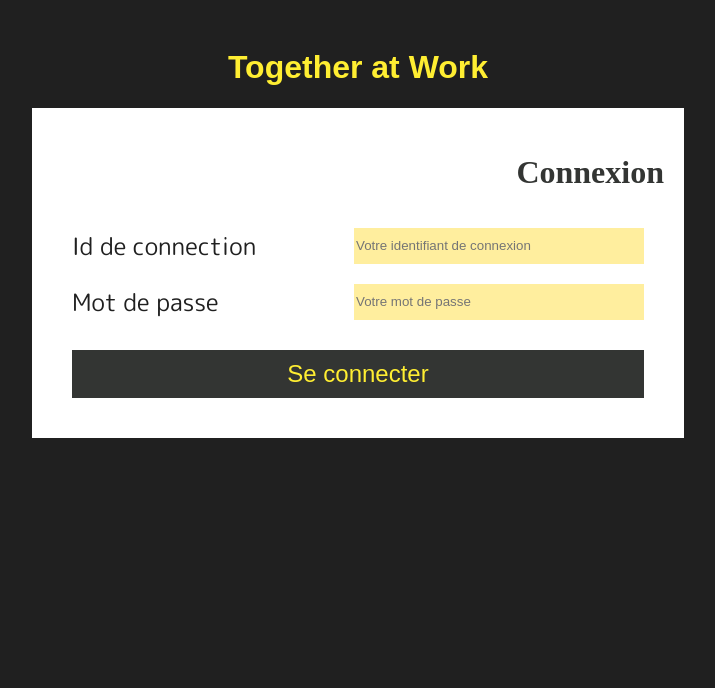
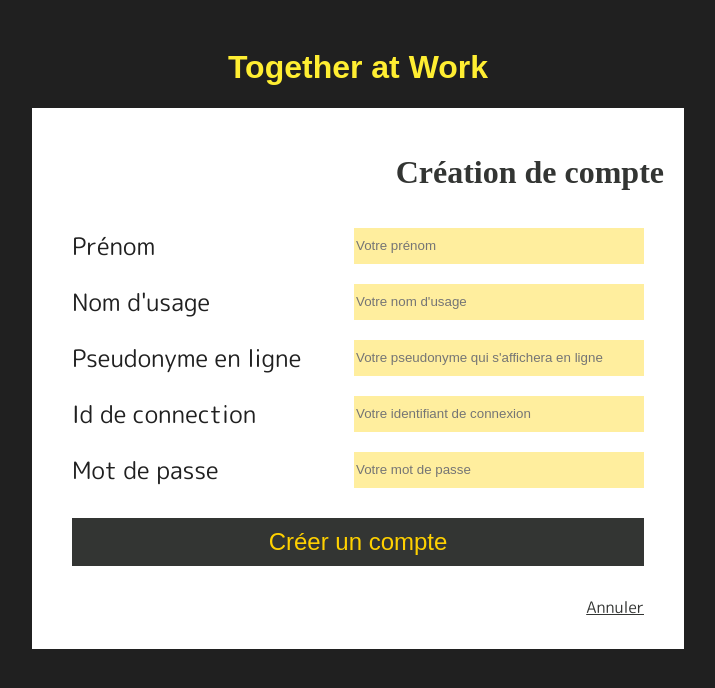
Before and after one commit to jereMYltar/jeremy_mergoud_7_21022022, a Vue app in the folder frontend/: page /signup in a window 1280 px wide. Shown: the top 688 px of the page, without its empty margins (282-997 px from the left). Built offline with nearby package versions, Linux system fonts and the light colour scheme; a web font is replaced by a local one.

Commit message:
route signup route login gestion des erreurs

```diff
--- a/frontend/public/index.html
+++ b/frontend/public/index.html
@@ -5,7 +5,6 @@
     <meta http-equiv="X-UA-Compatible" content="IE=edge">
     <meta name="viewport" content="width=device-width,initial-scale=1.0">
     <link rel="icon" href="<%= BASE_URL %>favicon.ico">
-    <link rel="stylesheet" type="text/css" href="../src/assets/style.css">
     <title><%= htmlWebpackPlugin.options.title %></title>
   </head>
   <body>
--- a/frontend/src/App.vue
+++ b/frontend/src/App.vue
@@ -1,13 +1,14 @@
 <template>
   <div class="container">
     <h1 class="titre">Together at Work</h1>
-    <ConnectionView></ConnectionView>
+    <!-- <HomeView></HomeView> -->
+    <router-view />
   </div>
 </template>
 
 <script>
-import ConnectionView from "@/views/ConnectionView.vue";
-export default {
-  components: { ConnectionView },
-};
+// import HomeView from "@/views/HomeView.vue";
+// export default {
+//   components: { HomeView },
+// };
 </script>
--- a/frontend/src/assets/style.css
+++ b/frontend/src/assets/style.css
@@ -31,6 +31,11 @@ body {
   color: #202020;
   text-align: left;
 }
+.text {
+  font-family: "Calibri", sans-serif;
+  font-size: 1em;
+  text-align: center;
+}
 .container {
   display: flex;
   flex-direction: column;
@@ -46,18 +51,33 @@ body {
   background-color: #ffd10061;
   border: none;
 }
-.connectionButton {
+.basicButton {
   margin: 20px;
   padding: 10px;
   font-family: "Sonsie One", sans-serif;
   font-size: 1.5em;
   text-align: center;
+  text-decoration: none;
   border: none;
   cursor: pointer;
-  color: #ffee32;
+  color: #ffd100;
   background-color: #333533;
 }
-.connectionButton:hover {
-  color: #ffd100;
+.basicButton:hover {
+  color: #ffee32;
   background-color: #202020;
 }
+.littleButton {
+  margin: 10px 20px;
+  font-family: "M PLUS Rounded 1c", sans-serif;
+  font-size: 1em;
+  text-align: right;
+  text-decoration: underline;
+  border: none;
+  cursor: pointer;
+  color: #333533;
+}
+.littleButton:hover {
+  color: #ffd100;
+  text-decoration: none;
+}
--- a/frontend/src/router/index.js
+++ b/frontend/src/router/index.js
@@ -1,22 +1,48 @@
 import { createRouter, createWebHistory } from "vue-router";
-import ConnectionView from "../views/ConnectionView.vue";
+import HomeView from "@/views/HomeView.vue";
+import LoginView from "@/views/LoginView.vue";
+import SignUpView from "@/views/SignUpView.vue";
+import NotFound from "@/views/NotFoundView.vue";
+import NetworkError from "@/views/NetworkErrorView.vue";
+import NotAuthorized from "@/views/NotAuthorizedView.vue";
 
 const routes = [
   {
     path: "/",
-    name: "identification",
-    component: ConnectionView,
+    name: "HomePage",
+    component: HomeView,
   },
-  // ,
-  // {
-  //   path: "/about",
-  //   name: "about",
-  //   // route level code-splitting
-  //   // this generates a separate chunk (about.[hash].js) for this route
-  //   // which is lazy-loaded when the route is visited.
-  //   component: () =>
-  //     import(/* webpackChunkName: "about" */ "../views/AboutView.vue"),
-  // },
+  {
+    path: "/login",
+    name: "Login",
+    component: LoginView,
+  },
+  {
+    path: "/signup",
+    name: "SignUp",
+    component: SignUpView,
+  },
+  {
+    path: "/404/:resource",
+    name: "404Resource",
+    component: NotFound,
+    props: true,
+  },
+  {
+    path: "/network-error",
+    name: "NetworkError",
+    component: NetworkError,
+  },
+  {
+    path: "/unanthorized",
+    name: "NotAuthorized",
+    component: NotAuthorized,
+  },
+  {
+    path: "/:catchAll(.*)",
+    name: "NotFound",
+    component: NotFound,
+  },
 ];
 
 const router = createRouter({
--- /dev/null
+++ b/frontend/src/services/EventService.js
@@ -0,0 +1,19 @@
+import axios from "axios";
+
+const apiUsers = axios.create({
+  baseURL: "http://localhost:3000/api",
+  withCredentials: false,
+  headers: {
+    Accept: "application/json",
+    "Content-Type": "application/json",
+  },
+});
+
+export default {
+  login(userData) {
+    return apiUsers.post("/connection/login", userData);
+  },
+  signUp(userData) {
+    return apiUsers.post("/connection/signup", userData);
+  },
+};
--- /dev/null
+++ b/frontend/src/views/HomeView.vue
@@ -0,0 +1,24 @@
+<template>
+  <div class="main1 container">
+    <h2 class="titre1">Bienvenue !</h2>
+    <p class="text">
+      Lorem ipsum dolor sit amet, consectetur adipiscing elit, sed do eiusmod
+      tempor incididunt ut labore et dolore magna aliqua. Ut enim ad minim
+      veniam, quis nostrud exercitation ullamco laboris nisi ut aliquip ex ea
+      commodo consequat. Duis aute irure dolor in reprehenderit in voluptate
+      velit esse cillum dolore eu fugiat nulla pariatur. Excepteur sint occaecat
+      cupidatat non proident, sunt in culpa qui officia deserunt mollit anim id
+      est laborum.
+    </p>
+    <div class="container">
+      <router-link :to="{ name: 'SignUp' }" class="basicButton"
+        >Créer un compte</router-link
+      >
+      <router-link :to="{ name: 'Login' }" class="basicButton"
+        >Se connecter</router-link
+      >
+    </div>
+  </div>
+</template>
+
+<script></script>
--- a/frontend/src/views/ConnectionView.vue
+++ b/frontend/src/views/LoginView.vue
@@ -1,7 +1,7 @@
 <template>
   <div class="main1 container">
     <h2 class="titre1">Connexion</h2>
-    <form @submit.prevent="connect" class="container" name="connectionForm">
+    <form @submit.prevent="login" class="container" name="connectionForm">
       <div class="question">
         <label for="email" class="titre2">Id de connection</label>
         <input
@@ -24,13 +24,16 @@
           class="textInput"
         />
       </div>
-      <input class="connectionButton" type="submit" value="Se connecter" />
+      <input class="basicButton" type="submit" value="Se connecter" />
+      <router-link :to="{ name: 'HomePage' }" class="littleButton"
+        >Annuler</router-link
+      >
     </form>
   </div>
 </template>
 
 <script>
-import axios from "axios";
+import EventService from "@/services/EventService.js";
 
 export default {
   data() {
@@ -42,13 +45,12 @@ export default {
     };
   },
   methods: {
-    connect() {
-      let user = {
+    login() {
+      let userData = {
         email: this.email,
         password: this.password,
       };
-      axios
-        .post("http://localhost:3000/api/connection/login", user)
+      EventService.login(userData)
         .then((response) => {
           sessionStorage.setItem("token", response.data.token);
           console.log(sessionStorage.getItem("token") == response.data.token);
@@ -59,6 +61,17 @@ export default {
         })
         .catch((error) => {
           console.log(error);
+          if (error.response && error.response.status == 404) {
+            this.$router.push({
+              name: "404Resource",
+            });
+          } else if (error.response && error.response.status == 401) {
+            this.$router.push({
+              name: "NotAuthorized",
+            });
+          } else {
+            this.$router.push({ name: "NetworkError" });
+          }
         });
     },
   },
--- /dev/null
+++ b/frontend/src/views/NetworkErrorView.vue
@@ -0,0 +1,11 @@
+<template>
+  <div class="main1 container">
+    <h1 class="titre1">Mince !</h1>
+    <h2 class="titre2">
+      Il semblerait que vous recontriez actuellement des problèmes réseau,
+      prenez une grande inspiration et
+      <a href="#" @click="$router.go(-1)" class="littleButton">cliquez ici</a>
+      pour réessayer.
+    </h2>
+  </div>
+</template>
--- /dev/null
+++ b/frontend/src/views/NotAuthorizedView.vue
@@ -0,0 +1,10 @@
+<template>
+  <div class="main1 container">
+    <h1 class="titre1">Pas pour l'instant !</h1>
+    <h2 class="titre2">
+      Vous n'êtes pas autorisé à continuer.
+      <a href="#" @click="$router.go(-1)" class="littleButton">cliquez ici</a>
+      pour revenir en arrière.
+    </h2>
+  </div>
+</template>
--- /dev/null
+++ b/frontend/src/views/NotFoundView.vue
@@ -0,0 +1,21 @@
+<template>
+  <div class="main1 container">
+    <h1 class="titre1">Oops!</h1>
+    <h2 class="titre2">{{ resource }} n'existe pas.</h2>
+    <router-link :to="{ name: 'HomePage' }" class="littleButton"
+      >Retour à la page d'accueil</router-link
+    >
+  </div>
+</template>
+
+<script>
+export default {
+  props: {
+    resource: {
+      type: String,
+      required: true,
+      default: "La page recherchée",
+    },
+  },
+};
+</script>
--- /dev/null
+++ b/frontend/src/views/SignUpView.vue
@@ -0,0 +1,120 @@
+<template>
+  <div class="main1 container">
+    <h2 class="titre1">Création de compte</h2>
+    <form @submit.prevent="signUp" class="container" name="registrationForm">
+      <div class="question">
+        <label for="firstName" class="titre2">Prénom</label>
+        <input
+          v-model="firstName"
+          id="firstName"
+          type="text"
+          maxlength="255"
+          placeholder="Votre prénom"
+          class="textInput"
+        />
+      </div>
+      <div class="question">
+        <label for="lastName" class="titre2">Nom d'usage</label>
+        <input
+          v-model="lastName"
+          id="lastName"
+          type="text"
+          maxlength="255"
+          placeholder="Votre nom d'usage"
+          class="textInput"
+        />
+      </div>
+      <div class="question">
+        <label for="pseudo" class="titre2">Pseudonyme en ligne</label>
+        <input
+          v-model="pseudo"
+          id="pseudo"
+          type="text"
+          maxlength="255"
+          placeholder="Votre pseudonyme qui s'affichera en ligne"
+          class="textInput"
+        />
+      </div>
+      <div class="question">
+        <label for="email" class="titre2">Id de connection</label>
+        <input
+          v-model="email"
+          id="email"
+          type="text"
+          maxlength="255"
+          placeholder="Votre identifiant de connexion"
+          class="textInput"
+        />
+      </div>
+      <div class="question">
+        <label for="mdp" class="titre2">Mot de passe</label>
+        <input
+          v-model="password"
+          id="mdp"
+          type="password"
+          maxlength="255"
+          placeholder="Votre mot de passe"
+          class="textInput"
+        />
+      </div>
+      <input class="basicButton" type="submit" value="Créer un compte" />
+      <router-link :to="{ name: 'HomePage' }" class="littleButton"
+        >Annuler</router-link
+      >
+    </form>
+  </div>
+</template>
+
+<script>
+import EventService from "@/services/EventService.js";
+
+export default {
+  data() {
+    return {
+      user: {
+        isMale: 0,
+        firstName: "",
+        lastName: "",
+        pseudo: "",
+        isAdmin: 0,
+        photo: "",
+        email: "",
+        password: "",
+      },
+    };
+  },
+  methods: {
+    signUp() {
+      let userData = {
+        user: {
+          isMale: false,
+          firstName: this.firstName,
+          lastName: this.lastName,
+          pseudo: this.pseudo,
+          isAdmin: false,
+          email: this.email,
+          password: this.password,
+          photo: "",
+        },
+      };
+      EventService.signUp(userData)
+        .then((response) => {
+          sessionStorage.setItem("token", response.data.token);
+          console.log(sessionStorage.getItem("token") == response.data.token);
+          document.registrationForm.reset();
+        })
+        .catch((error) => {
+          console.log(error);
+          if (error.response && error.response.status == 404) {
+            this.$router.push({
+              name: "404Resource",
+              params: { resource: "Le compte recherché" },
+            });
+          } else {
+            this.$router.push({ name: "NetworkError" });
+          }
+        });
+    },
+  },
+};
+</script>
```
Also changed, not shown: 1 other file (tests, documents, lock files or other folders).
